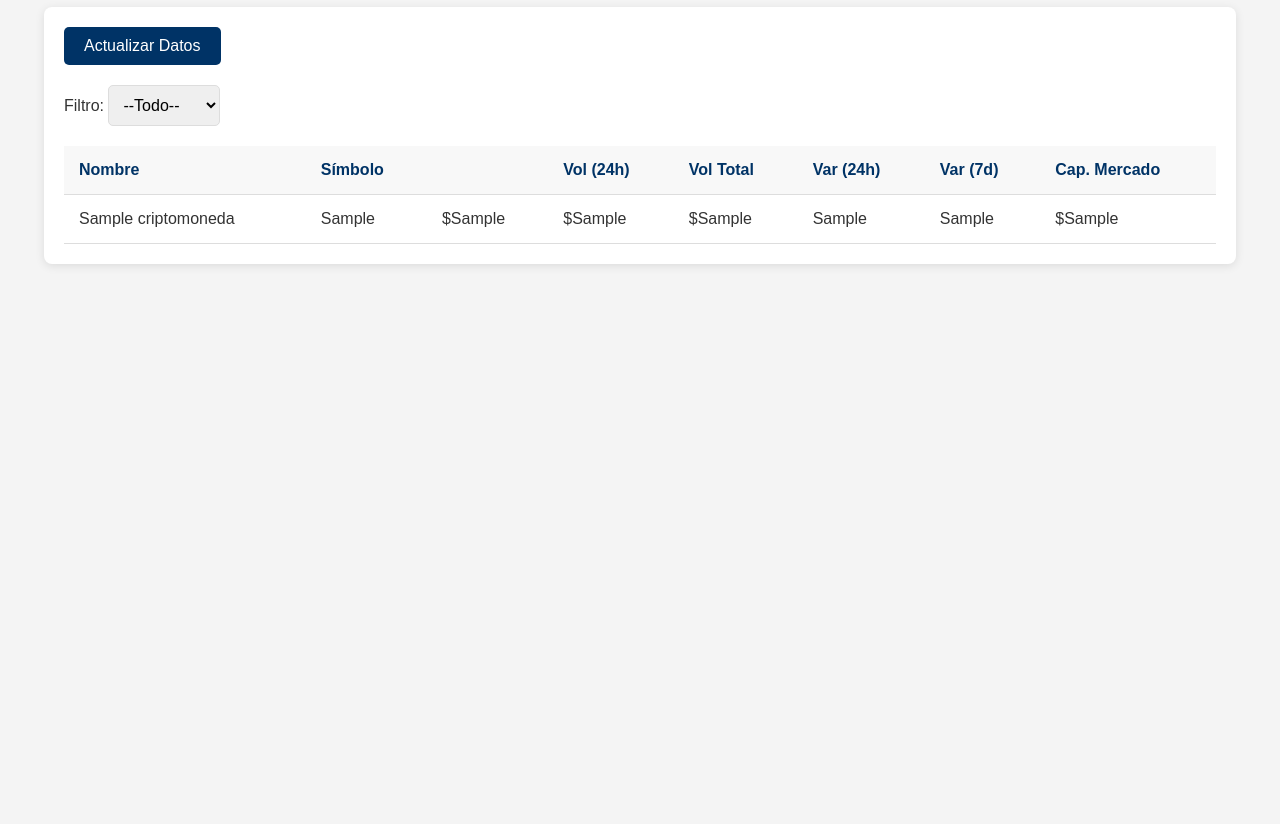
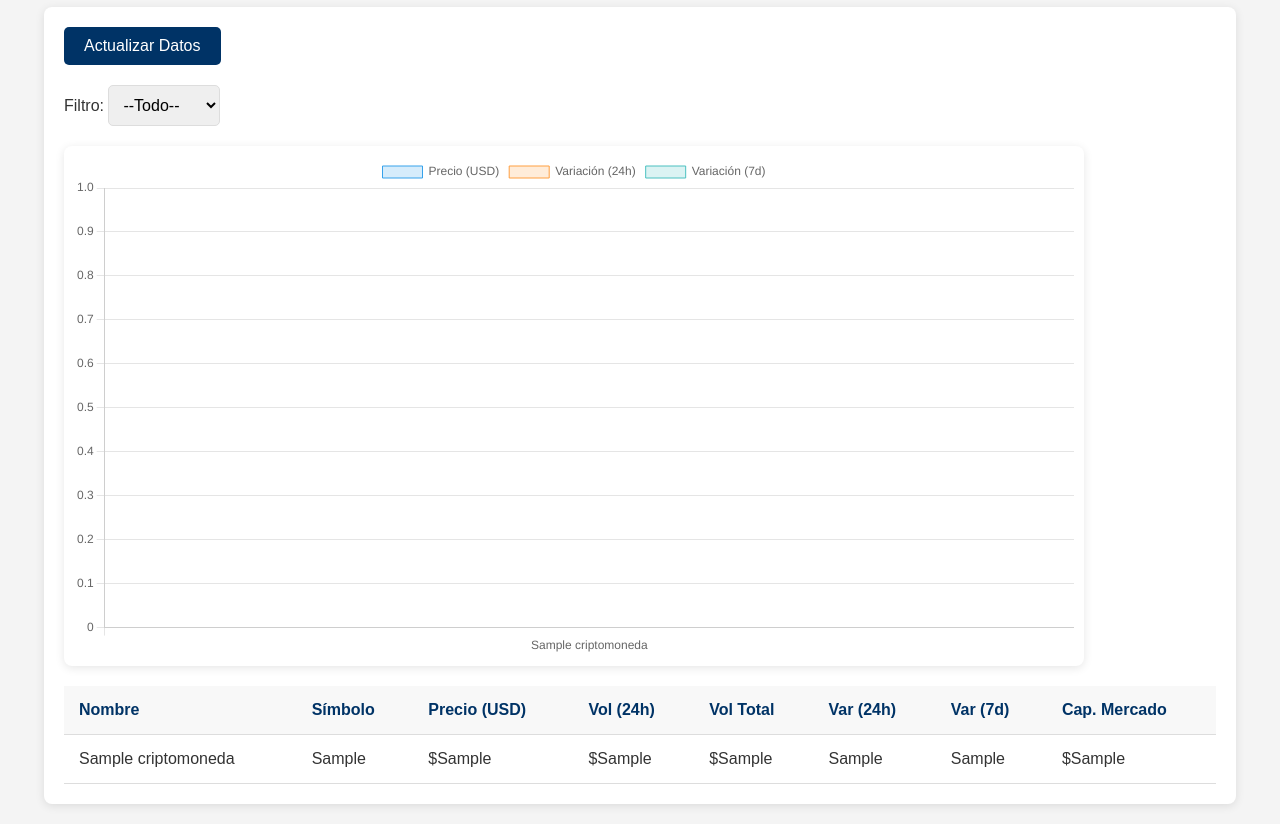
Before and after one commit to bgla29/bitcoins-DPETL, a Django app: page /backend/ in a window 1280 px wide. Shown: the part 73-897 px from the top of the page. Run offline with Django 4.2, Linux system fonts and the light colour scheme; tables that the repository leaves empty hold one stand-in row (values such as "Sample post").

Commit message:
Add graphs

```diff
--- a/backend/templates/backend/bitcoin_list.html
+++ b/backend/templates/backend/bitcoin_list.html
@@ -1,5 +1,3 @@
-<!-- templates/bitcoins/bitcoin_list.html -->
-
 <!DOCTYPE html>
 <html lang="en">
 <head>
@@ -104,7 +102,18 @@
             color: red;
             font-weight: bold;
         }
+        .chart-container {
+            width: 100%;
+            max-width: 1000px;
+            margin: 20px 0;
+            padding: 10px;
+            background-color: #fff;
+            border-radius: 8px;
+            box-shadow: 0 2px 10px rgba(0, 0, 0, 0.1);
+        }
     </style>
+    <!-- Chart.js Library -->
+    <script src="https://cdn.jsdelivr.net/npm/chart.js"></script>
 </head>
 <body>
     <header>
@@ -124,13 +133,19 @@
                 <option value="Litecoin">Cardano</option>
             </select>
         </div>
+
+        <!-- Chart Container -->
+        <div class="chart-container">
+            <canvas id="cryptoChart"></canvas>
+        </div>
+
+        <!-- Data Table -->
         <table id="cryptoTable">
             <thead>
-<!--            SE PRESENTA LA INFORMACIÓN EN FORMA DE TABLA CON HTML-->
                 <tr>
                     <th onclick="sortTable(0)">Nombre</th>
                     <th onclick="sortTable(1)">Símbolo</th>
-                    <th onclick="sortTable(2)"Precio (USD)</th>
+                    <th onclick="sortTable(2)">Precio (USD)</th>
                     <th onclick="sortTable(3)">Vol (24h)</th>
                     <th onclick="sortTable(4)">Vol Total</th>
                     <th onclick="sortTable(5)">Var (24h)</th>
@@ -216,8 +231,70 @@
             window.location.reload();
         }
 
-        // Auto refresh every 30 seconds
-        setInterval(refreshData, 30000);
+        // Function to render the chart with dynamic data
+        function renderChart() {
+            const rows = document.querySelectorAll("#cryptoTable tbody tr");
+
+            // Arreglos para almacenar los datos
+            const labels = [];
+            const prices = [];
+            const var24h = [];
+            const var7d = [];
+
+            // Iterar a través de las filas y extraer los datos de la tabla
+            rows.forEach(row => {
+                const nombre = row.cells[0].textContent.trim();
+                const precio = parseFloat(row.cells[2].textContent.replace('$', '').replace(',', ''));
+                const var24hValue = parseFloat(row.cells[5].textContent.trim().replace('%', ''));
+                const var7dValue = parseFloat(row.cells[6].textContent.trim().replace('%', ''));
+
+                // Agregar los datos al gráfico
+                labels.push(nombre);
+                prices.push(precio);
+                var24h.push(var24hValue);
+                var7d.push(var7dValue);
+            });
+
+            // Crear el gráfico
+            const ctx = document.getElementById('cryptoChart').getContext('2d');
+            new Chart(ctx, {
+                type: 'bar',
+                data: {
+                    labels: labels,
+                    datasets: [
+                        {
+                            label: 'Precio (USD)',
+                            data: prices,
+                            backgroundColor: 'rgba(54, 162, 235, 0.2)',
+                            borderColor: 'rgba(54, 162, 235, 1)',
+                            borderWidth: 1
+                        },
+                        {
+                            label: 'Variación (24h)',
+                            data: var24h,
+                            backgroundColor: 'rgba(255, 159, 64, 0.2)',
+                            borderColor: 'rgba(255, 159, 64, 1)',
+                            borderWidth: 1
+                        },
+                        {
+                            label: 'Variación (7d)',
+                            data: var7d,
+                            backgroundColor: 'rgba(75, 192, 192, 0.2)',
+                            borderColor: 'rgba(75, 192, 192, 1)',
+                            borderWidth: 1
+                        }
+                    ]
+                },
+                options: {
+                    responsive: true,
+                    scales: {
+                        y: {
+                            beginAtZero: false
+                        }
+                    }
+                }
+            });
+        }
 
         // On load
         window.onload = function() {
@@ -226,8 +303,8 @@
                 filterData();
             }
             colorCodeChanges();  // Apply the color coding for changes
+            renderChart();  // Render the chart
         };
     </script>
-
 </body>
 </html>
```
